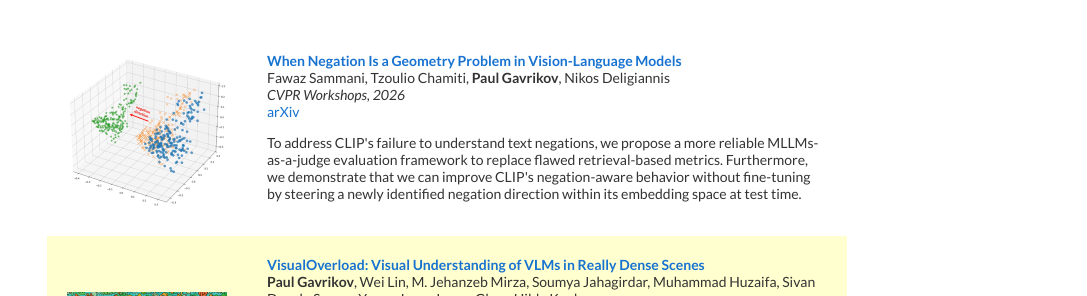
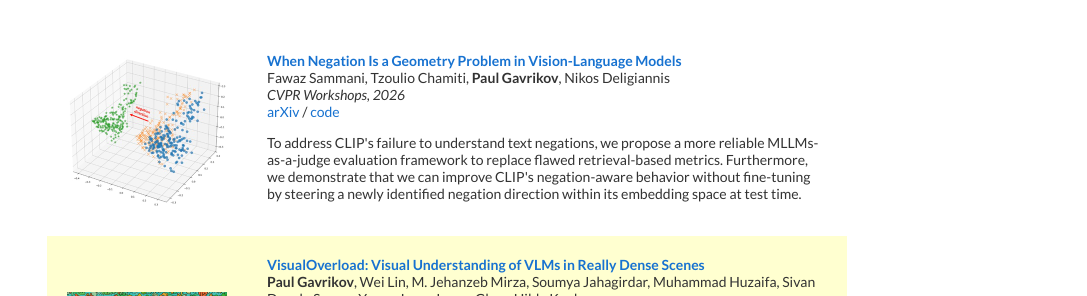
Before and after one commit to paulgavrikov/paulgavrikov.github.io, a Jekyll site: the page built from _posts/2018-05-15-intro.markdown, in a window 1280 px wide and 900 px high, scrolled down 561 px. Shown: the part 157-453 px from the top of the window, without its empty margins (193-1280 px from the left). Built offline with Jekyll 4.4.1, drawn with Linux system fonts in a browser that asks for light colours.

Commit message:
adding code to clip negation

```diff
--- a/_data/publications.yml
+++ b/_data/publications.yml
@@ -6,7 +6,7 @@
   time: 2026
   highlight: False
   short: "To address CLIP's failure to understand text negations, we propose a more reliable MLLMs-as-a-judge evaluation framework to replace flawed retrieval-based metrics. Furthermore, we demonstrate that we can improve CLIP's negation-aware behavior without fine-tuning by steering a newly identified negation direction within its embedding space at test time."
-  details: <a href="http://arxiv.org/abs/2603.20554">arXiv</a>
+  details: <a href="http://arxiv.org/abs/2603.20554">arXiv</a> / <a href="https://github.com/fawazsammani/negation-steering">code</a>
   image: images/small/tn_clip_neg.jpg
 - publication:
   title: "VisualOverload: Visual Understanding of VLMs in Really Dense Scenes"
```
